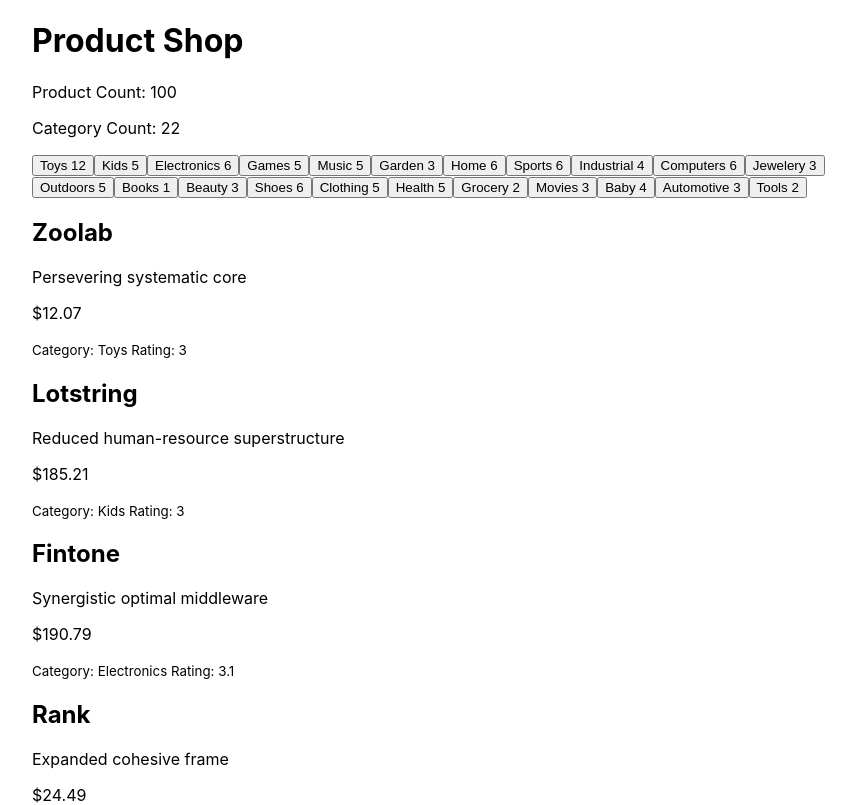
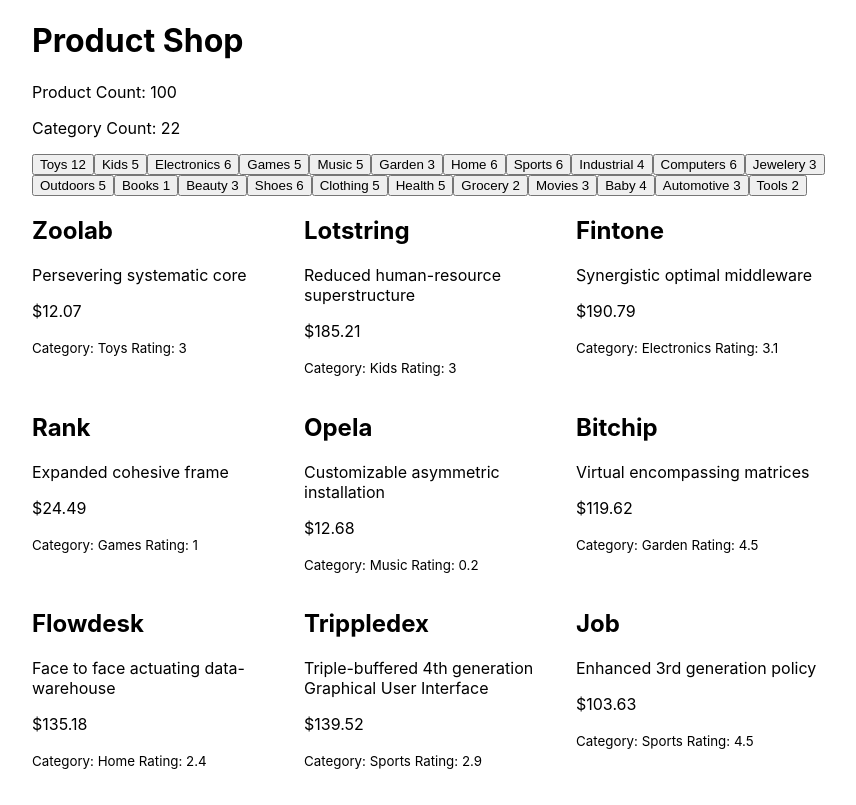
Before and after one commit to taymitsu/productlist, a React (Create React App) app: page / in a window 1280 px wide. Shown: the top 805 px of the page, without its empty margins (208-1064 px from the left). Built offline with nearby package versions, Linux system fonts and the light colour scheme.

Commit message:
syntax area/styles applied

```diff
--- a/src/CategoryButtons.js
+++ b/src/CategoryButtons.js
@@ -3,7 +3,7 @@ import './CategoryButtons.css'
 
 function CategoryButtons() {
   return(
-    <div classname="CategoryButtons">
+    <div className="CategoryButtons">
       {nameAndCount.map(obj => {
         return (
           <button>
--- a/src/ProductList.js
+++ b/src/ProductList.js
@@ -4,7 +4,7 @@ import './ProductList.css';
 
 function ProductList() {
   return (
-    <div classname="ProductList">
+    <div className="ProductList">
       {data.map(obj => {
         return (
           <div>
```
